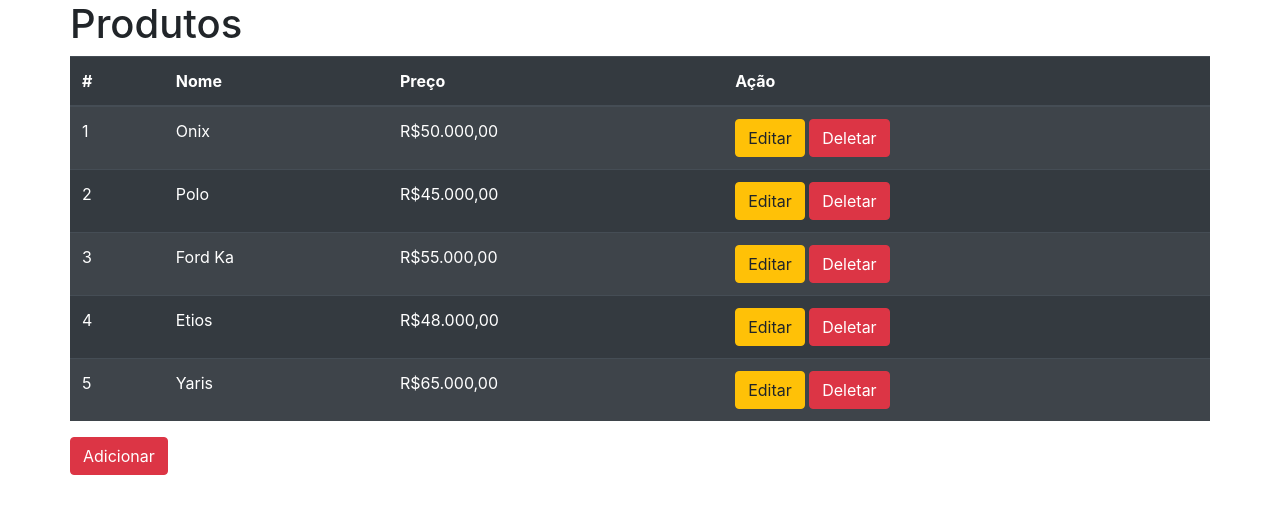
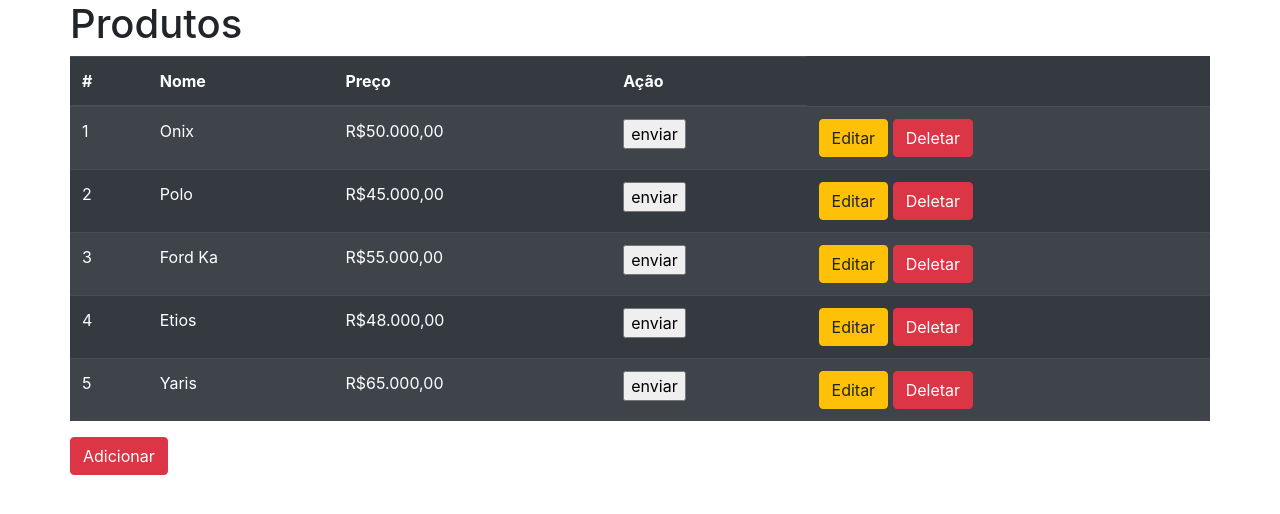
Before and after one commit to sandroarias/Crud_simples_Django, a Django app: page / in a window 1280 px wide. Shown: the top 514 px of the page. Run offline with Django 3.2, Linux system fonts and the light colour scheme; data comes from the database, SQL or seed files in the repository; some libraries are stand-ins or nearby versions.

Commit message:
atualizacao

```diff
--- a/core/templates/index.html
+++ b/core/templates/index.html
@@ -21,6 +21,9 @@
                             <td>{{ produto.nome }}</td>
                             <td>R${{ produto.preco | intcomma }}</td>
                             <td>
+                                <input type="button" value="enviar">
+                            </td>
+                            <td>
                                 <a class="btn btn-warning" href="{% url 'upd_produto' produto.pk  %}">Editar</a>
                                 <a class="btn btn-danger" href="{% url 'del_produto' produto.pk  %}">Deletar</a>
                             </td>
```
